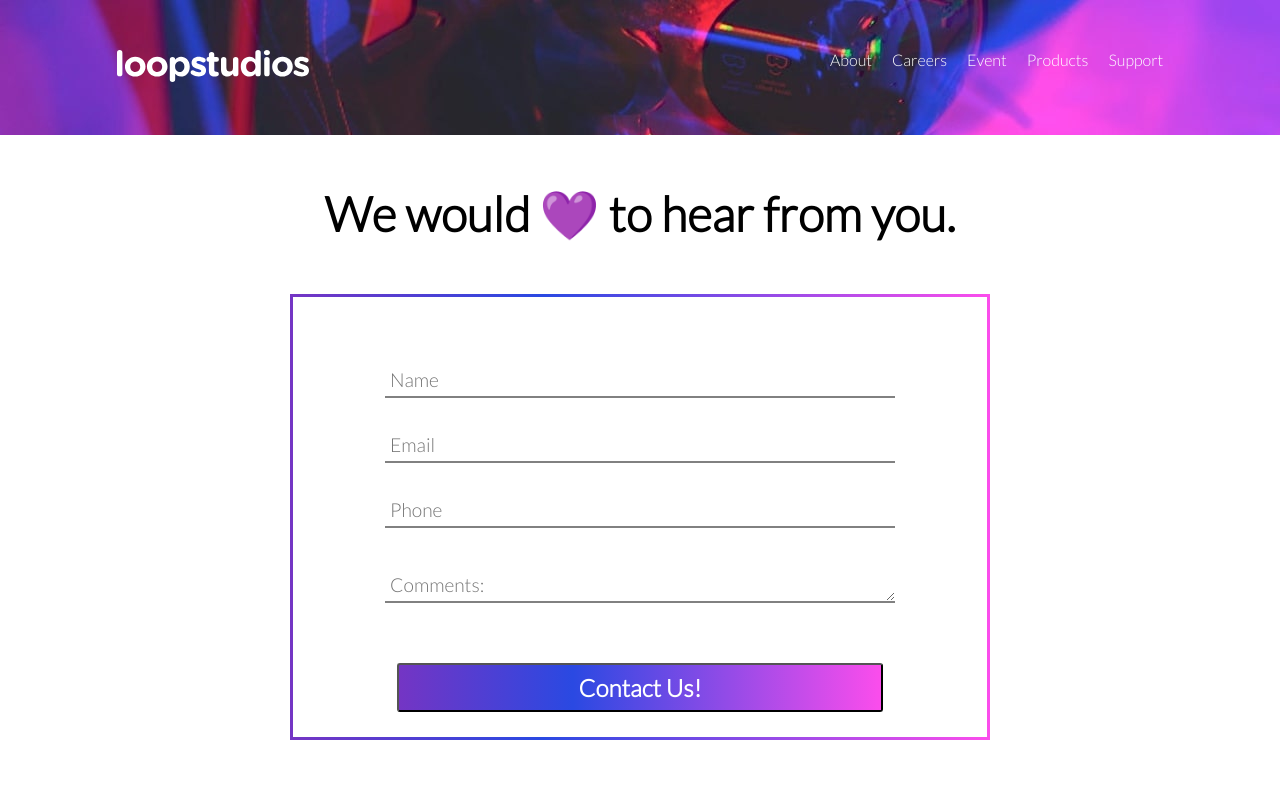
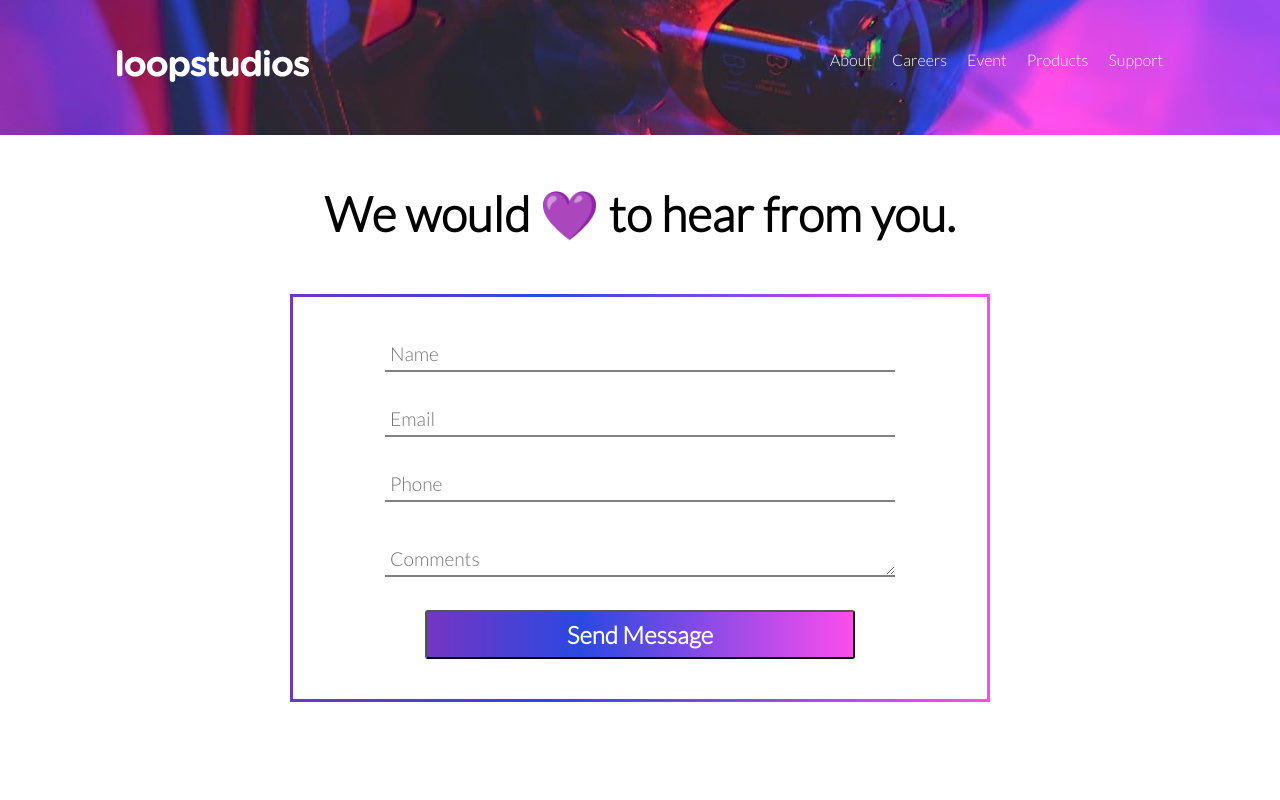
Before and after one commit to deweydc/loop-studio, a React (Create React App) app: page /support in a window 1280 px wide. Shown: the top 800 px of the page. Built offline with nearby package versions, Linux system fonts and the light colour scheme.

Commit message:
form validations and form state, set up new form component

```diff
--- a/src/Support.css
+++ b/src/Support.css
@@ -2,7 +2,7 @@
     border: 1px solid black;
 } */
 form{
-    min-height: 50vh;
+    min-height: 300px;
     display: flex;
     flex-direction: column;
     border-style: solid;
@@ -11,9 +11,9 @@ form{
     justify-content: center;
     align-items: center;
     margin-bottom: 100px;
-    padding-top: 40px;
+    padding: 40px;
 }
-.support__contain{
+.support__container{
     max-width: 700px;
     margin: 0 auto;
 }
@@ -26,13 +26,13 @@ form > label > input{
     border-bottom: 2px solid rgb(129, 129, 129);
     width: 500px;
 }
-.support__contain > h1{
+.support__container > h1{
     text-align: center;
     margin: 50px auto;
     font-size: 3rem;
 }
 textarea{
-    margin: 10px auto 30px;
+    margin: 10px auto 3px;
     width: 500px;
     border: none;
     border-bottom: 2px solid rgb(129, 129, 129);
@@ -62,3 +62,15 @@ label > span{
     font-size: 1.5rem;
     font-weight: 800;
 }
+
+.form-success{
+    min-height: 400px;
+    display: flex;
+    justify-content: center;
+    margin: 100px auto 0;
+}
+
+.form-success h1{
+    font-size: 3em;
+    text-align: center;
+}
--- a/src/Support.jsx
+++ b/src/Support.jsx
@@ -1,75 +1,37 @@
 import React, { useState } from 'react';
 import Nav from './Nav';
-import './Support.css'
+import './Support.css';
+import SupportForm from './SupportForm';
+
+
 
 
 function Support() {
 
-    // * state
-    const [email, setEmail] = useState("");
-    const [name, setName] = useState("");
-    const [phone, setPhone] = useState("");
-    const [comment, setComment] = useState("");
+    // const [isSubmitting, setIsSubmitting] = useState(false);
+    const [isSubmitted, setIsSubmitted] = useState(false);
 
 
-
-    const handleSubmit = e => {
-        alert(`Thank you! Your message has been sent.`)
-        e.preventDefault();
+    function submitForm() {
+        setIsSubmitted(true);
     }
 
+    return (
 
-    return (
         <div className='Products__container'>
             <div className="nav__header">
                 <Nav />
             </div>
-            <div className="support__contain">
-                <h1>We would 💜 to hear from you.</h1>
+            <div className="support__container">
+
 
                 <div className="form">
-                    <form onSubmit={handleSubmit}>
-                        {/* name input */}
-                        <label for="name">
-                            <input
-                                type="text"
-                                name='name'
-                                placeholder='Name'
-                                onChange={e => setName({ name: e.target.value })}
-                            />
-                        </label>
-                        {/* email input */}
-                        <label for="email">
-                            <input
-                                type="text"
-                                name='email'
-                                placeholder='Email'
-                                onChange={e => setEmail({ email: e.target.value })}
-                            />
-                        </label>
-                        {/* phone number input */}
-                        <label for="phone">
-                            <input
-                                type="text"
-                                name='phone'
-                                placeholder='Phone'
-                                onChange={e => setPhone({ phone: e.target.value })}
-                            />
-                        </label>
+                    {!isSubmitted ? (<SupportForm submitForm={submitForm} />) :
+                        <div className="form-success">
+                            <h1>Thank you! Your message has been sent.</h1>
+                        </div>
+                    }
 
-                        <label for="comments">
-                            <textarea
-                                type='text'
-                                placeholder='Comments:'
-                                name="comments"
-                                id="comments"
-                                cols="50"
-                                rows="1"
-                                onChange={e => setComment({ comment: e.target.value })}
-                            />
-                        </label>
-                        <button type='submit' className='support__btn'>Contact Us!</button>
-                    </form>
                 </div>
             </div>
         </div>
--- /dev/null
+++ b/src/SupportForm.jsx
@@ -0,0 +1,73 @@
+import React, { useState } from 'react'
+import useForm from './SupportFormState';
+import validate from './SupportFormValidation';
+
+
+const SupportForm = ({ submitForm }) => {
+
+    // hook in our values on change from useForm
+    //pass validation in useForm
+    const { handleChange, values, handleSubmit, errors } = useForm(
+        submitForm,
+        validate);
+
+
+
+    return (
+        <div className="support__container">
+            <h1>We would 💜 to hear from you.</h1>
+            <form onSubmit={handleSubmit}>
+                {/* name input */}
+                <label for="name">
+                    <input
+                        type="text"
+                        name='name'
+                        placeholder='Name'
+                        onChange={handleChange}
+                        value={values.name}
+                    />
+                    {errors.name && <p style={{ color: 'red' }}>{errors.name}</p>}
+                </label>
+                {/* email input */}
+                <label for="email">
+                    <input
+                        type="email"
+                        name='email'
+                        placeholder='Email'
+                        onChange={handleChange}
+                        value={values.email}
+                    />
+                    {errors.email && <p style={{ color: 'red' }}>{errors.email}</p>}
+                </label>
+                {/* phone number input */}
+                <label for="phone">
+                    <input
+                        type="text"
+                        name='phone'
+                        placeholder='Phone'
+                        onChange={handleChange}
+                        value={values.phone}
+                    />
+                </label>
+
+                <label for="comments">
+                    <textarea
+                        type='text'
+                        placeholder='Comments'
+                        name="comment"
+                        id="comments"
+                        cols="50"
+                        rows="1"
+                        onChange={handleChange}
+                        value={values.comment}
+                    />
+                    {errors.comment && <p style={{ color: 'red' }}>{errors.comment}</p>}
+                </label>
+                <input type='submit' value='Send Message' className='support__btn' />
+            </form>
+
+        </div>
+    )
+}
+
+export default SupportForm
--- /dev/null
+++ b/src/SupportFormState.jsx
@@ -0,0 +1,49 @@
+import { useState, useEffect } from 'react';
+
+
+
+//? Will handle out state for our form input values
+
+const useForm = (callback, validate) => {
+    const [values, setValues] = useState({
+        name: '',
+        email: '',
+        phone: '',
+        comment: '',
+    })
+
+    //* errors
+    const [errors, setError] = useState({});
+
+    //*set state for submit
+    const [isSubmitting, setIsSubmitting] = useState(false)
+
+    const handleChange = e => {
+        // destructure
+        const { name, value } = e.target
+        setValues({
+            ...values,
+            // targeting the name value on inputs from support page
+            [name]: value
+        });
+
+    };
+
+    const handleSubmit = e => {
+        e.preventDefault();
+        setError(validate(values));
+        setIsSubmitting(true)
+    }
+
+    //stops us from submitting with nothing in the fields
+    useEffect(() => {
+        if (Object.keys(errors).length === 0 && isSubmitting) {
+            callback();
+        }
+    }, [errors])
+
+    //returning outputs and functions to use in other components
+    return { handleChange, values, handleSubmit, errors };
+}
+
+export default useForm
--- /dev/null
+++ b/src/SupportFormValidation.jsx
@@ -0,0 +1,24 @@
+
+
+export default function SupportFormValidation(values) {
+    //define errors
+    let errors = {}
+
+    //Name
+    if (!values.name.trim()) {
+        errors.name = "Name Required";
+    }
+
+    //Name
+    if (!values.email) {
+        errors.email = "Email Required";
+    } else if (!/^[a-zA-Z0-9._%+=]+@[a-zA-Z0-9-]+\.[a-zA-Z0-9-]{2,}$/.test(values.email)) {
+        errors.email = "Email is invalid";
+    }
+
+    if (!values.comment) {
+        errors.comment = "Tell us what we can help you with"
+    }
+
+    return errors;
+}
```
